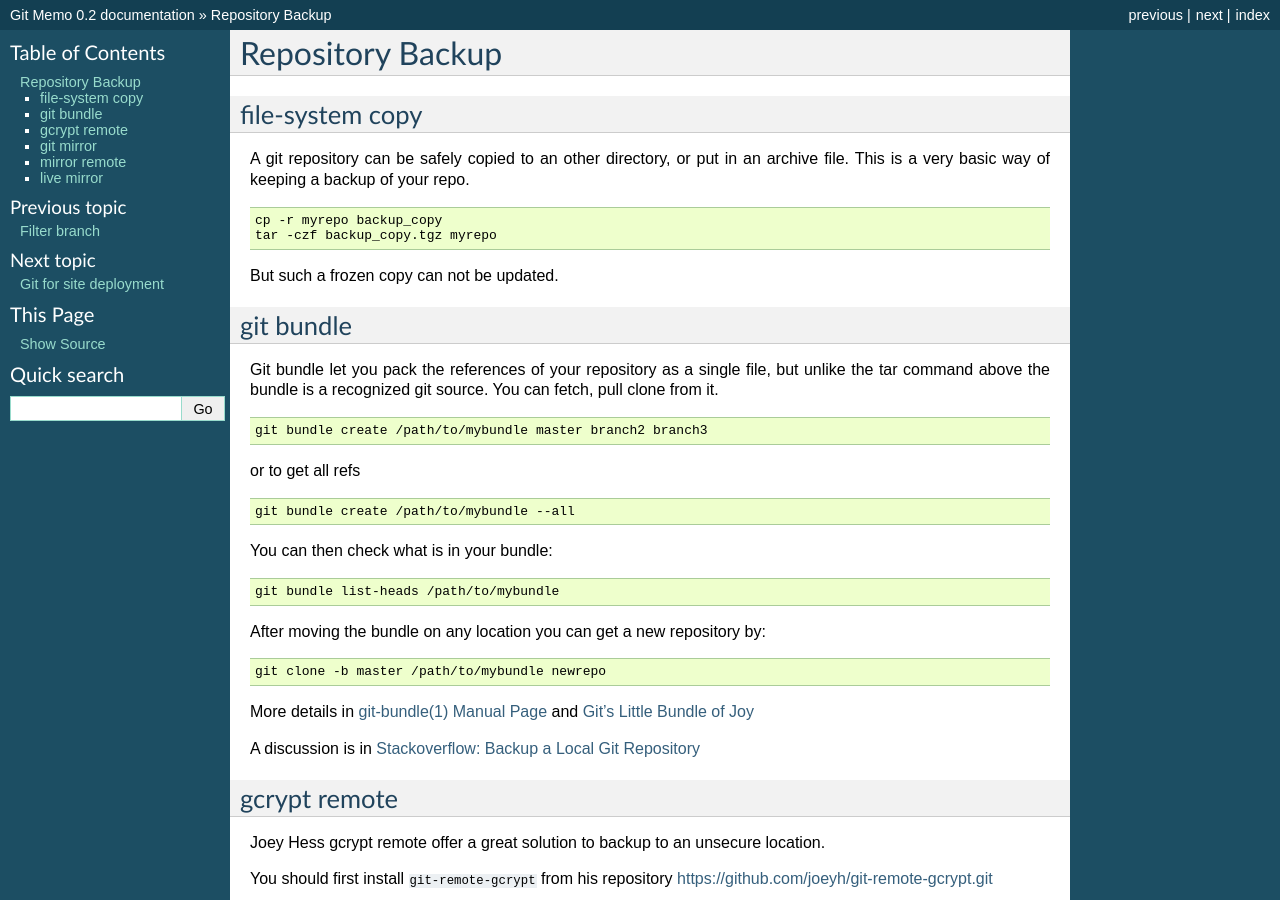
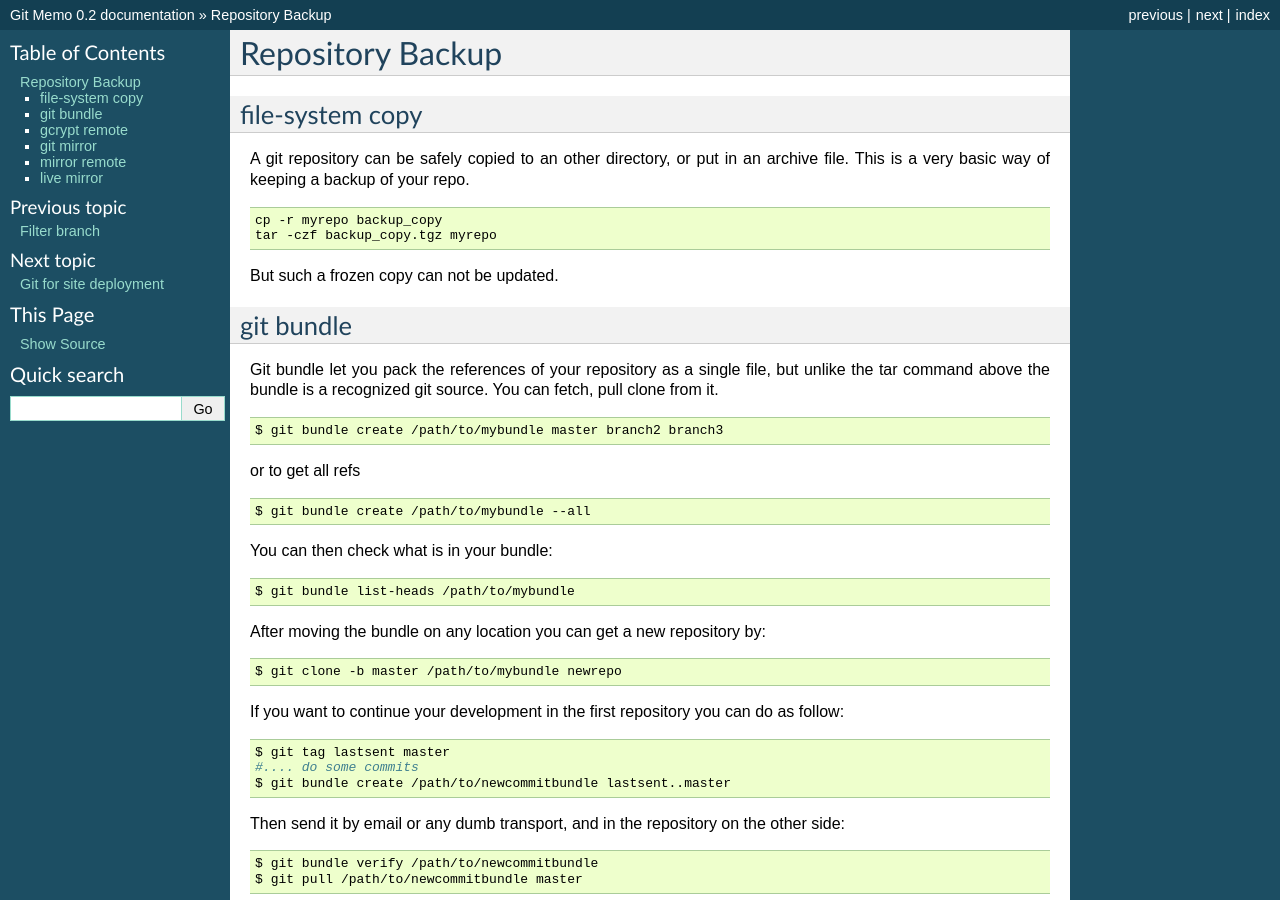
Before and after one commit to marczz/git-memo, a Sphinx documentation site: the page built from source/repository_backup.rst, in a window 1280 px wide and 900 px high. Built offline with Sphinx 7.4.7, drawn with Linux system fonts in a browser that asks for light colours.

Commit message:
repository_backup.rst: added more on bundles

```diff
--- a/source/repository_backup.rst
+++ b/source/repository_backup.rst
@@ -15,6 +15,8 @@ repo.
 
 But such a frozen copy can not be updated.
 
+.. _git-bundle:
+
 git bundle
 ----------
 
@@ -24,22 +26,36 @@ source. You can  fetch, pull clone from it.
 
 ::
 
-    git bundle create /path/to/mybundle master branch2 branch3
+    $ git bundle create /path/to/mybundle master branch2 branch3
 
 or to get all refs
 
 ::
 
-   git bundle create /path/to/mybundle --all
+   $ git bundle create /path/to/mybundle --all
 
 You can then check what is in your bundle::
 
-    git bundle list-heads /path/to/mybundle
+    $ git bundle list-heads /path/to/mybundle
 
 After moving the bundle on any location you can get a new repository
 by::
 
-    git clone -b master /path/to/mybundle newrepo
+    $ git clone -b master /path/to/mybundle newrepo
+
+If you want to continue your development in the first repository
+you can do as follow::
+
+    $ git tag lastsent master
+    #.... do some commits
+    $ git bundle create /path/to/newcommitbundle lastsent..master
+
+Then send it by email or any dumb transport, and in the repository
+on the other side::
+
+    $ git bundle verify /path/to/newcommitbundle
+    $ git pull /path/to/newcommitbundle master
+
 
 
 More details in :gitdoc:`git-bundle(1) Manual Page <git-bundle.html>`
```
Also changed, not shown: other parts of source/repository_backup.rst (+2 -0 lines).
